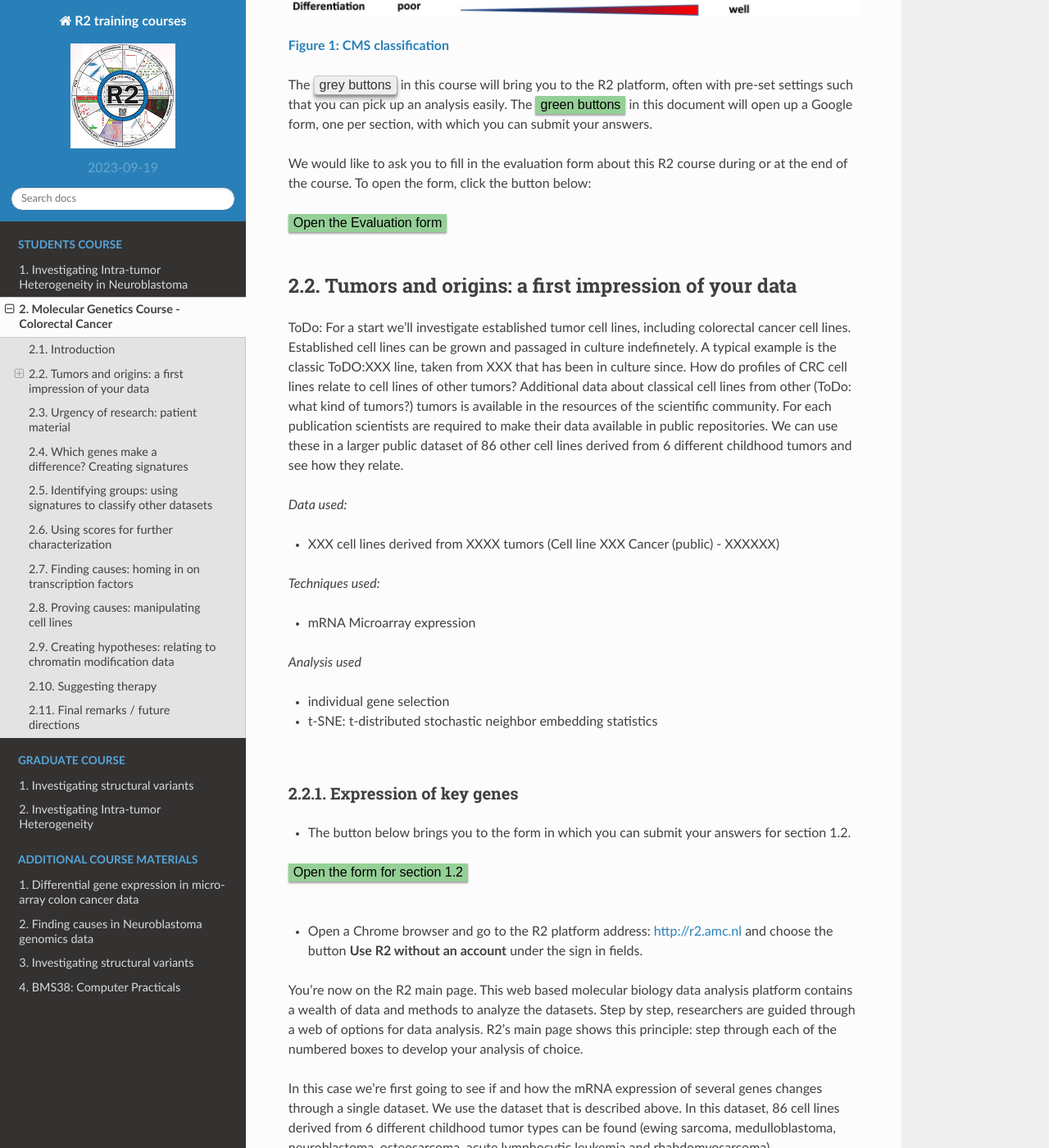
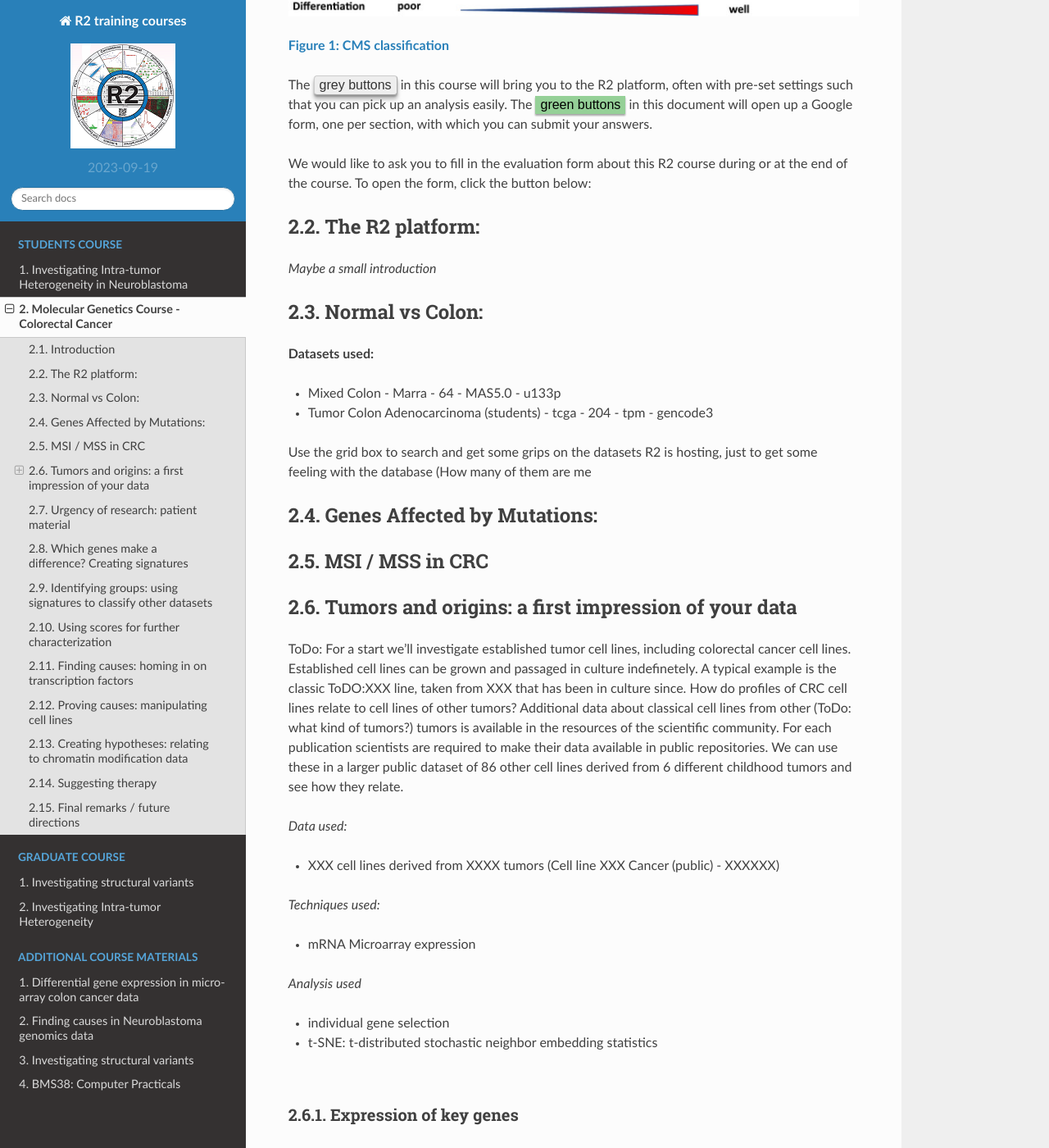
Before and after one commit to antronerds/r2-training-courses, a Sphinx documentation site: the page built from docs/Molecular_Genetics_CRC.md, in a window 1280 px wide and 1400 px high, scrolled down 818 px. Shown: the whole window at 82% size. Built offline with Sphinx 7.4.7 and the Read the Docs theme 2.0.0, drawn with Linux system fonts in a browser that asks for light colours; some of the changed text lies outside the part shown.

Commit message:
adding stuff to course 2023

```diff
--- a/docs/Molecular_Genetics_CRC.md
+++ b/docs/Molecular_Genetics_CRC.md
@@ -22,9 +22,49 @@ The <button class="course_permalink">grey buttons</button> in this course will b
 
 We would like to ask you to fill in the evaluation form about this R2 course during or at the end of the course. To open the form, click the button below:
 
-<button class="course googleform" onclick="window.open('https://docs.google.com/forms/d/e/1FAIpQLSflNJpsTcLIhwEC0ZlHksfnE0VwBay1I2KOGPArYu4Q_QhtrA/viewform?usp=sf_link','_blank');" type="button">Open the Evaluation form</button>
-<br>
-<br>
+
+
+
+The R2 platform:
+---------------------------------------
+ *Maybe a small introduction*
+
+
+
+
+Normal vs Colon:
+---------------------------------------
+
+
+
+
+**Datasets used:**
+* Mixed Colon - Marra - 64 - MAS5.0 - u133p
+* Tumor Colon Adenocarcinoma (students) - tcga - 204 - tpm - gencode3
+
+
+Use the grid box to search and get some grips on the datasets R2 is hosting, just  to get some feeling with the database (How many of them are me
+
+
+
+
+
+
+
+Genes Affected by Mutations:
+---------------------------------------
+
+
+
+
+
+
+MSI / MSS in CRC
+---------------------------------------
+
+
+
+
 
 Tumors and origins: a first impression of your data
 ---------------------------------------
@@ -690,6 +730,12 @@ The chromatin state is especially important for transcription factors; we'll re-
 
 
 
+
+
+
+
+
+
 Suggesting therapy
 ---------------------
 
```
